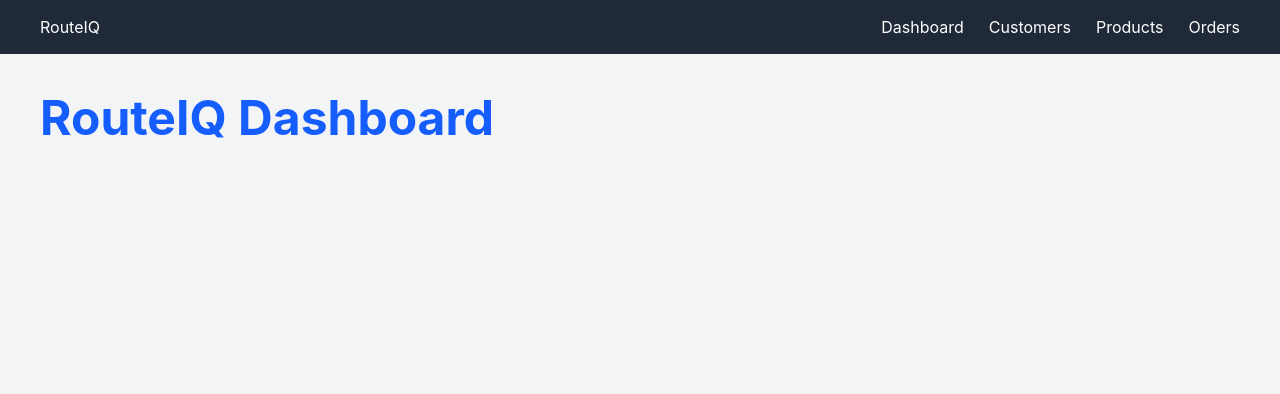
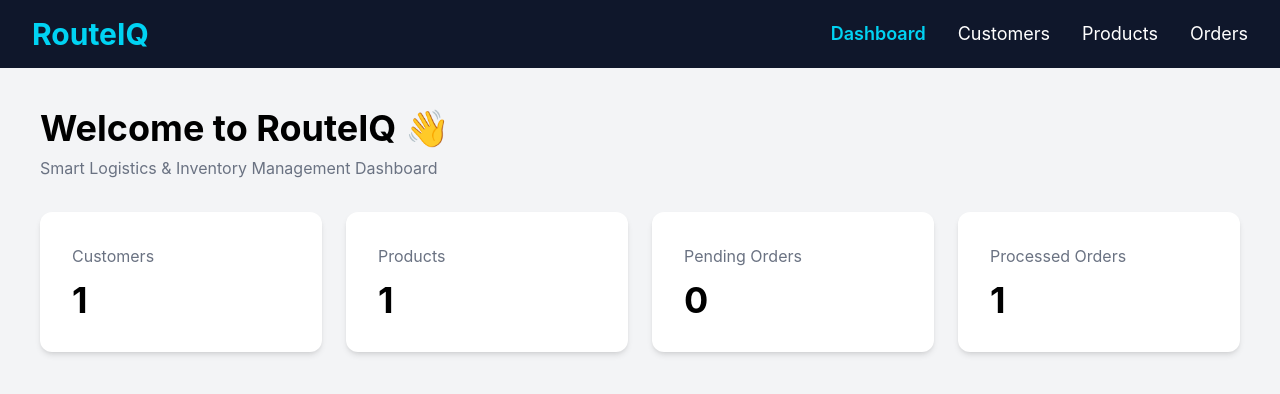
Before and after one commit to Tanvi-Pandey/RouteIQ, a React app in the folder Frontend/: page / in a window 1280 px wide. Shown: the top 394 px of the page. Built offline with nearby package versions, Linux system fonts and the light colour scheme; the HTML template or start-up script is replaced by a standard one.

Commit message:
style: built dashboard layout with Tailwind CSS

```diff
--- a/Frontend/src/components/DashboardCards.jsx
+++ b/Frontend/src/components/DashboardCards.jsx
@@ -1,35 +1,31 @@
 function DashboardCards() {
 
     const cards = [
-        { title: "Customers", value: 0 },
-        { title: "Products", value: 0 },
+        { title: "Customers", value: 1 },
+        { title: "Products", value: 1 },
         { title: "Pending Orders", value: 0 },
-        { title: "Processed Orders", value: 0 }
+        { title: "Processed Orders", value: 1 }
     ];
 
     return (
-        <div
-            style={{
-                display: "grid",
-                gridTemplateColumns: "repeat(4,1fr)",
-                gap: "20px",
-                marginTop: "30px"
-            }}
-        >
+        <div className="grid grid-cols-4 gap-6 mt-8">
+
             {cards.map((card) => (
+
                 <div
                     key={card.title}
-                    style={{
-                        background: "white",
-                        padding: "25px",
-                        borderRadius: "12px",
-                        boxShadow: "0 2px 8px rgba(0,0,0,0.1)"
-                    }}
+                    className="bg-white rounded-xl shadow-md p-8 hover:shadow-xl transition"
                 >
-                    <h3>{card.title}</h3>
-                    <h1>{card.value}</h1>
+                    <p className="text-gray-500">{card.title}</p>
+
+                    <h1 className="text-4xl font-bold mt-3">
+                        {card.value}
+                    </h1>
+
                 </div>
+
             ))}
+
         </div>
     );
 }
--- a/Frontend/src/components/Navbar.jsx
+++ b/Frontend/src/components/Navbar.jsx
@@ -1,27 +1,60 @@
-import { Link } from "react-router-dom";
+import { NavLink } from "react-router-dom";
 
 function Navbar() {
-    return (
-        <nav
-            style={{
-                display: "flex",
-                justifyContent: "space-between",
-                alignItems: "center",
-                padding: "15px 40px",
-                background: "#1f2937",
-                color: "white"
-            }}
-        >
-            <h2>RouteIQ</h2>
+  return (
+    <nav className="bg-slate-900 text-white shadow-lg">
+      <div className="max-w-7xl mx-auto flex justify-between items-center px-8 py-4">
 
-            <div style={{ display: "flex", gap: "25px" }}>
-                <Link to="/">Dashboard</Link>
-                <Link to="/customers">Customers</Link>
-                <Link to="/products">Products</Link>
-                <Link to="/orders">Orders</Link>
-            </div>
-        </nav>
-    );
+        <h1 className="text-3xl font-bold text-cyan-400">
+          RouteIQ
+        </h1>
+
+        <div className="flex gap-8 text-lg">
+
+          <NavLink
+            to="/"
+            className={({ isActive }) =>
+              isActive ? "text-cyan-400 font-semibold"
+                       : "hover:text-cyan-400"
+            }
+          >
+            Dashboard
+          </NavLink>
+
+          <NavLink
+            to="/customers"
+            className={({ isActive }) =>
+              isActive ? "text-cyan-400 font-semibold"
+                       : "hover:text-cyan-400"
+            }
+          >
+            Customers
+          </NavLink>
+
+          <NavLink
+            to="/products"
+            className={({ isActive }) =>
+              isActive ? "text-cyan-400 font-semibold"
+                       : "hover:text-cyan-400"
+            }
+          >
+            Products
+          </NavLink>
+
+          <NavLink
+            to="/orders"
+            className={({ isActive }) =>
+              isActive ? "text-cyan-400 font-semibold"
+                       : "hover:text-cyan-400"
+            }
+          >
+            Orders
+          </NavLink>
+
+        </div>
+      </div>
+    </nav>
+  );
 }
 
 export default Navbar;
--- a/Frontend/src/pages/Dashboard.jsx
+++ b/Frontend/src/pages/Dashboard.jsx
@@ -1,11 +1,21 @@
+import DashboardCards from "../components/DashboardCards";
+
 function Dashboard() {
-    return (
-        <div className="min-h-screen bg-gray-100 p-10">
-            <h1 className="text-5xl font-bold text-blue-600">
-                RouteIQ Dashboard
-            </h1>
-        </div>
-    );
+  return (
+    <div className="min-h-screen bg-gray-100 p-10">
+
+      <h1 className="text-4xl font-bold">
+        Welcome to RouteIQ 👋
+      </h1>
+
+      <p className="text-gray-500 mt-2">
+        Smart Logistics & Inventory Management Dashboard
+      </p>
+
+      <DashboardCards />
+
+    </div>
+  );
 }
 
 export default Dashboard;
```
